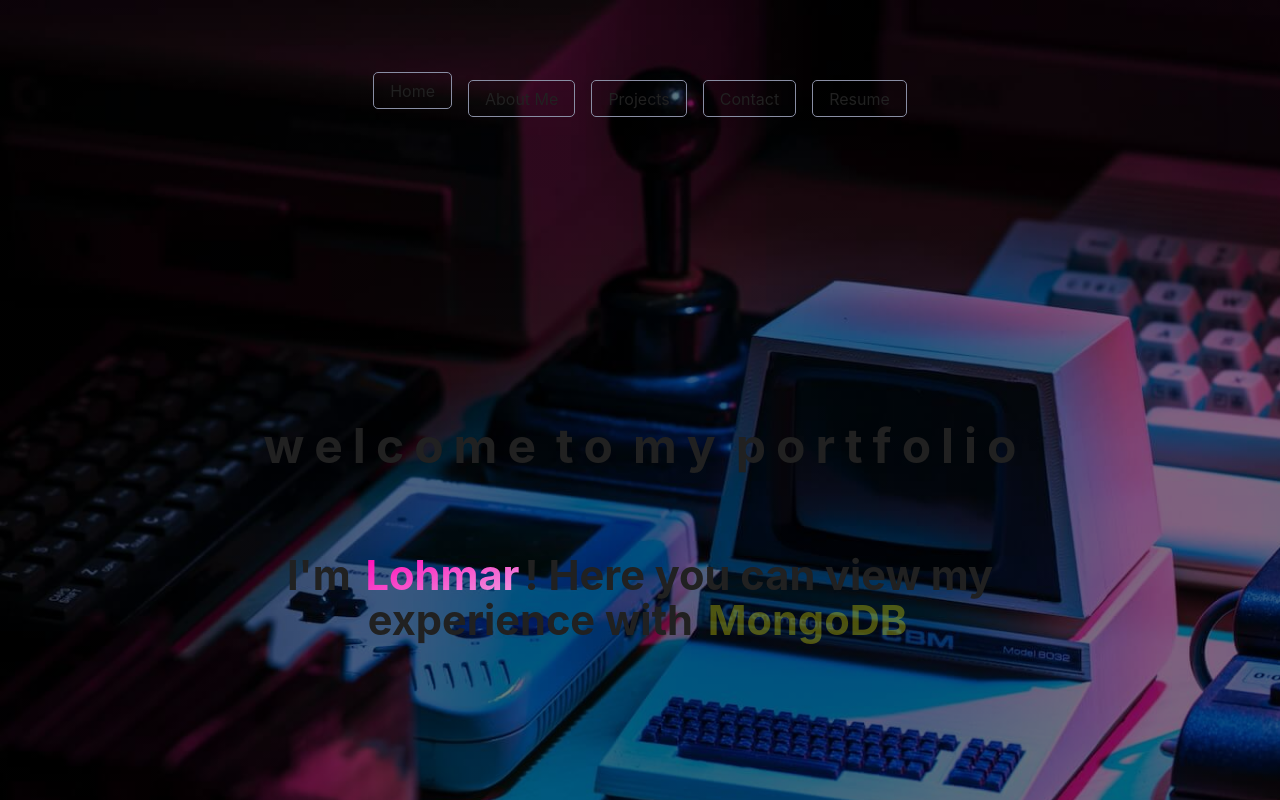
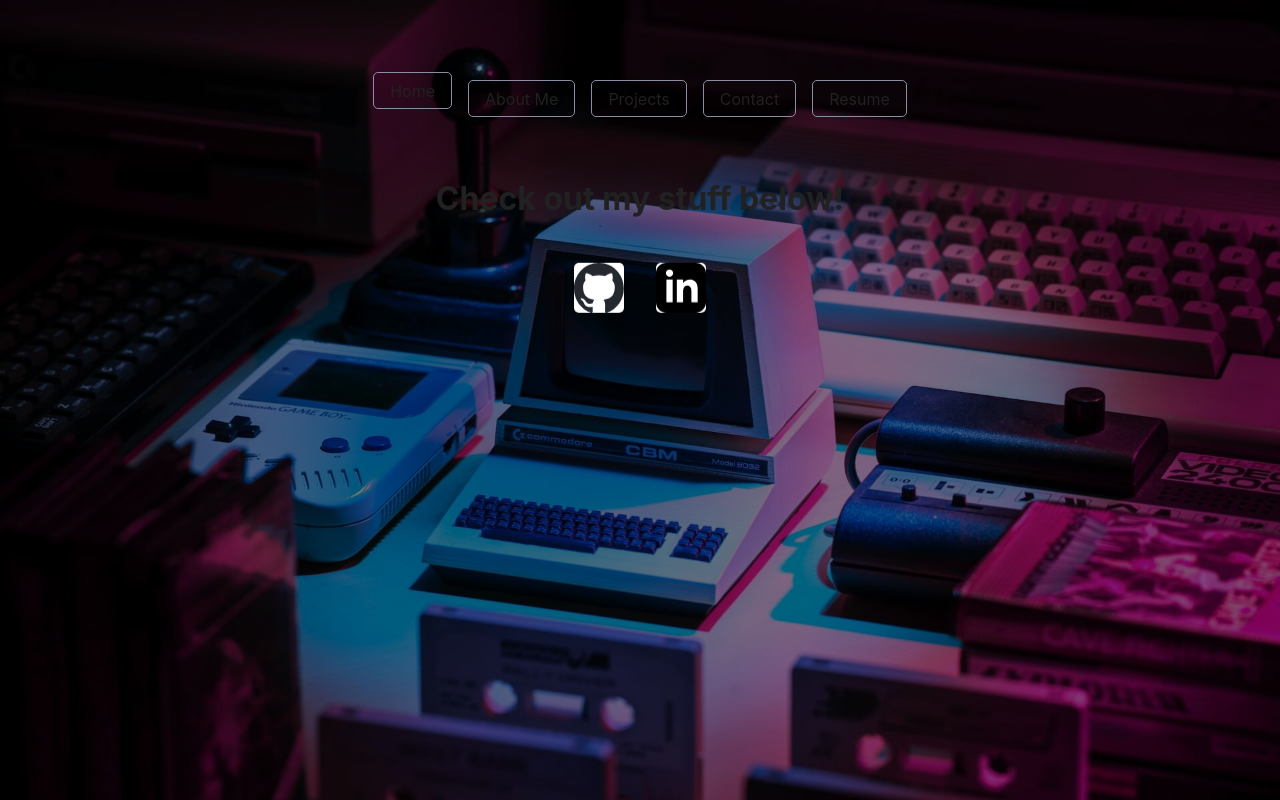
Before and after one commit to Lohmarr/prtflio, a React (Create React App) app: page / in a window 1280 px wide. Shown: the top 800 px of the page. Built offline with nearby package versions, Linux system fonts and the light colour scheme.

Commit message:
fixed href for landing page

```diff
--- a/package.json
+++ b/package.json
@@ -27,7 +27,7 @@
     "test": "react-scripts test",
     "eject": "react-scripts eject",
     "predeploy": "npm run build",
-    "deploy": "gh-pages -d build"
+    "deploy": "gh-pages -b main  -d build"
   },
   "eslintConfig": {
     "extends": [
--- a/src/App.js
+++ b/src/App.js
@@ -15,7 +15,7 @@ export default function App() {
       <Router>
         <Header />
         <Routes>
-          <Route exact path="/" element={<LandingPage />} />
+          <Route exact path="/20-Portfolio-Funk" element={<LandingPage />} />
           <Route exact path="/AboutMe" element={<AboutMe />} />
           <Route path="/Contact" element={<Contact />} />
           <Route path="/Resume" element={<Resume />} />
--- a/src/components/Header.js
+++ b/src/components/Header.js
@@ -7,7 +7,7 @@ const Header = () => {
       <nav className="navbar navbar-expand-lg" role="navigation">
         <div className="collapse navbar-collapse" id="navbarNav">
           <ul className="navbar-nav">
-            <a className="nav-item" href="/">
+            <a className="nav-item" href="/20-Portfolio-Funk">
               Home
             </a>
             <Navigation />
```
